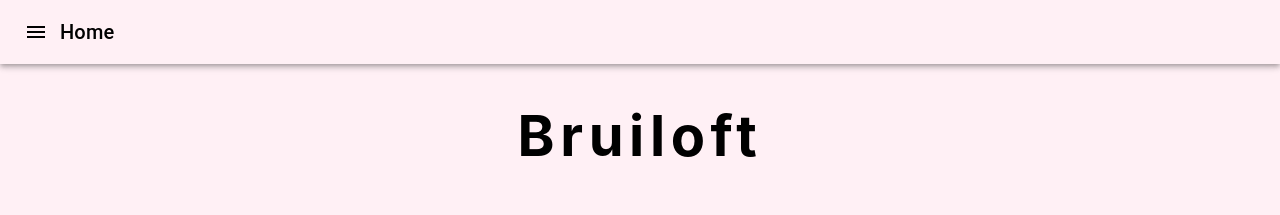
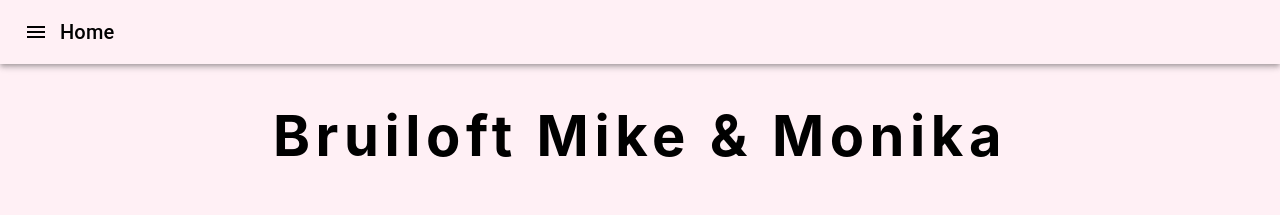
Before and after one commit to MikevPeeren/wedding-website, a Next.js app: page / in a window 1280 px wide. Shown: the top 215 px of the page. Built offline with nearby package versions, Linux system fonts and the light colour scheme.

Commit message:
Changed Header title

```diff
--- a/constants/general.ts
+++ b/constants/general.ts
@@ -1,4 +1,4 @@
-export const HEADER = 'Bruiloft';
+export const HEADER = 'Bruiloft Mike & Monika';
 export const HEADER_MIKE_AND_MONIKA = 'Mike & Monika';
 export const SUBHEADER = '25 September 2020';
 
```
